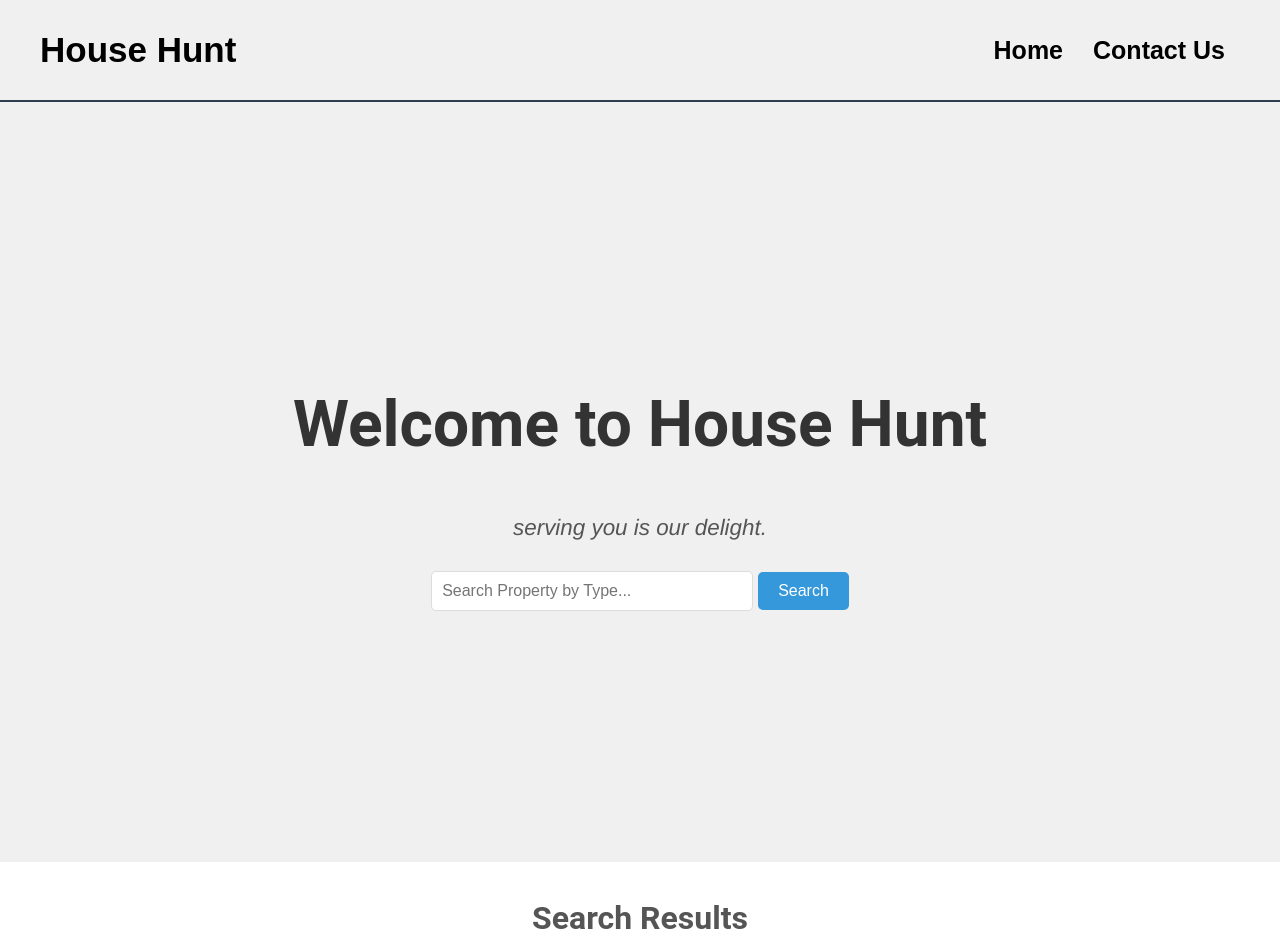
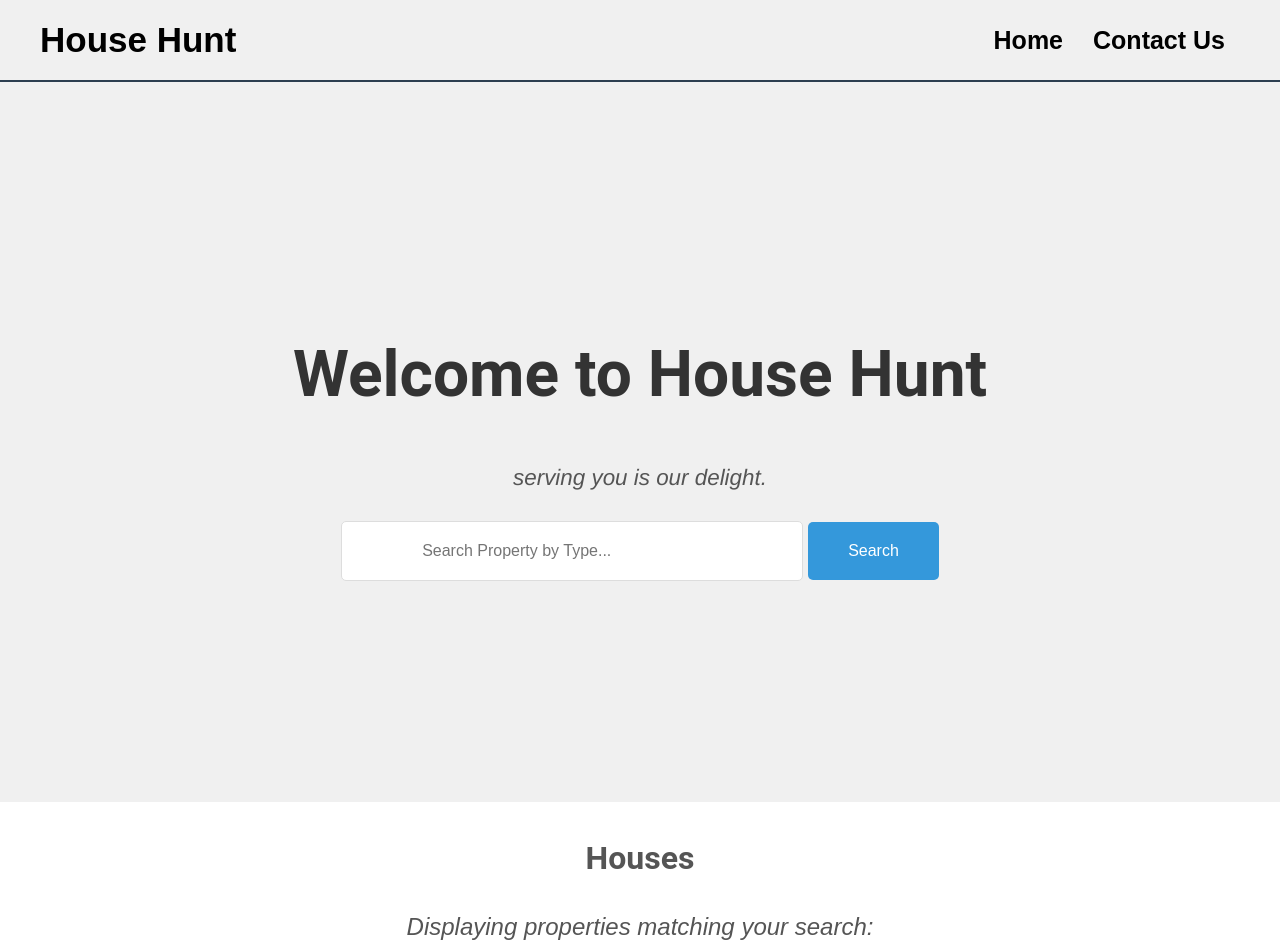
Before and after one commit to martinwakaba/house-hunt, a React (Create React App) app: page / in a window 1280 px wide. Shown: the top 952 px of the page. Built offline with nearby package versions, Linux system fonts and the light colour scheme; data requests are answered from the project's data file.

Commit message:
touches on home

```diff
--- a/src/App.css
+++ b/src/App.css
@@ -8,7 +8,7 @@ body {
   display: flex;
   justify-content: space-between;
   align-items: center;
-  padding: 30px 40px;
+  padding: 20px 40px;
   background-color: #f0f0f0;
   border-bottom:2px solid #2c3e50;
   color: rgb(241, 137, 137);
@@ -25,7 +25,10 @@ body {
   margin-right: 10px;
   color: rgb(0, 0, 0);
 }
-
+.logo-text:hover{
+  color: #2e342e9d;
+  cursor: pointer;
+}
 .nav-links {
   display: flex;
   align-items: center;
@@ -39,13 +42,14 @@ body {
   font-size: 25px;
   margin: 0 15px;
 }
+
 .nav-link:hover{
   color: #2e342e9d;
   transform: scale(1.08);
 }
 
 .main-content {
-  height: 90vh;
+  height: 85vh;
   display: flex;
   flex-direction: column;
   justify-content: center;
@@ -79,7 +83,7 @@ body {
 
 }
 .search-container input {
-  padding: 10px;
+  padding: 20px 80px;
   margin-right: 5px;
   width: 300px;
   font-size: 1em;
@@ -88,7 +92,7 @@ body {
 }
 
 .search-container button {
-  padding: 10px 20px;
+  padding: 20px 40px;
   font-size: 1em;
   background-color: #3498db;
   color: #fff;
--- a/src/pages/Home.js
+++ b/src/pages/Home.js
@@ -51,7 +51,7 @@ function Home() {
       </main>
 
       <section className="featured-properties">
-        <h2>Search Results</h2>
+        <h2>Houses</h2>
         <p className="featured-description">
         {filteredHouses.length === 0
             ? "No matches found."
```
